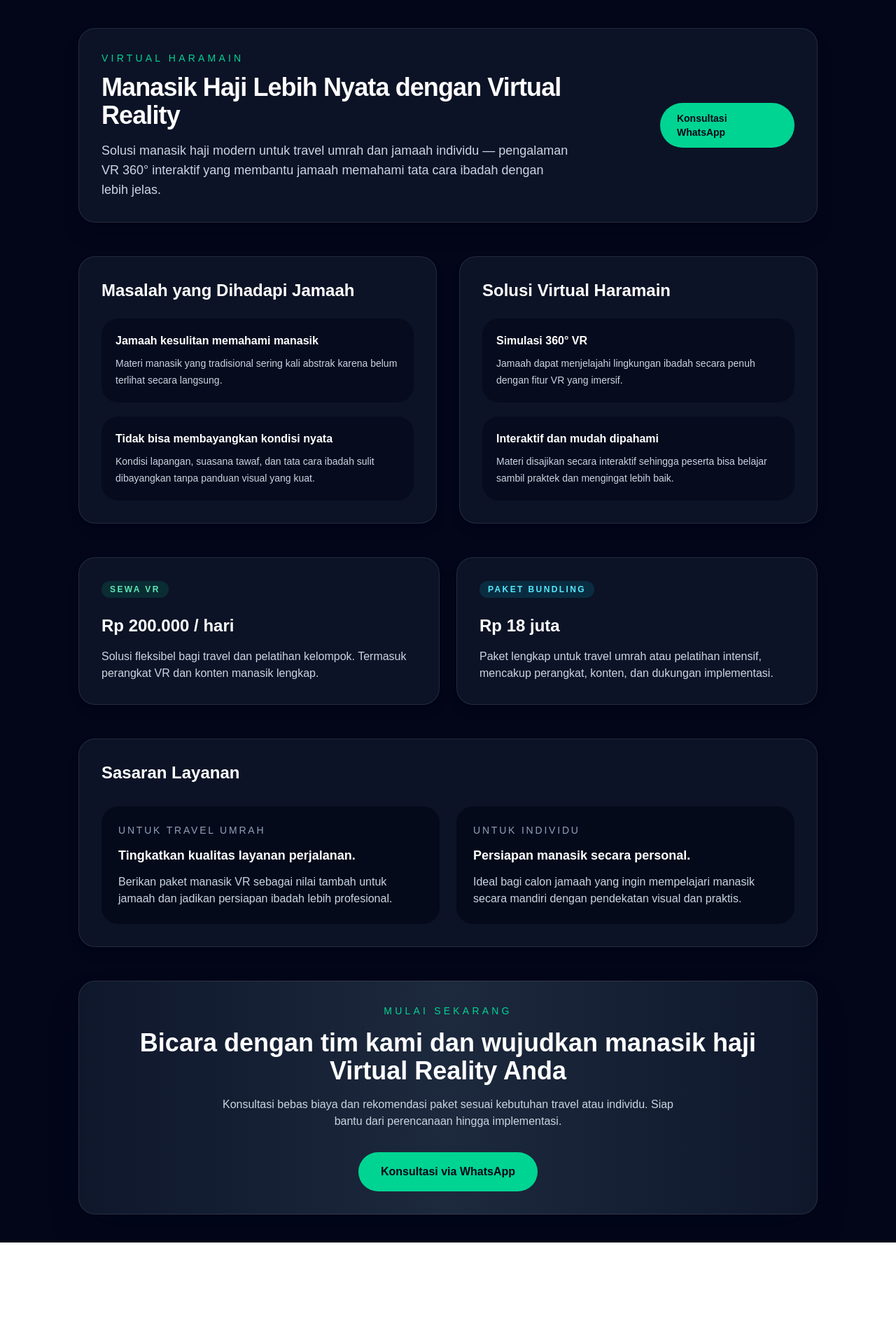
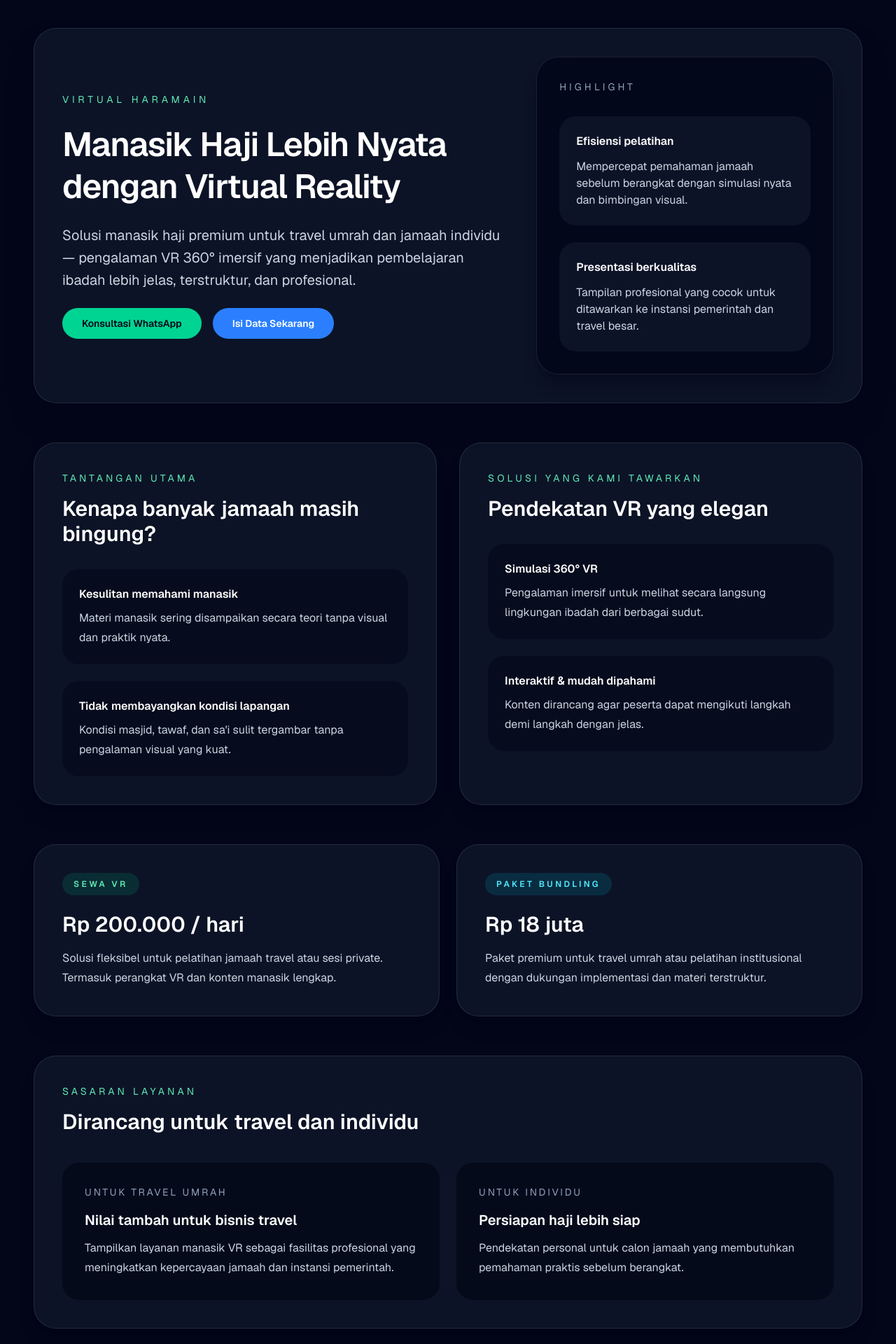
Before and after one commit to hiqfitru-glitch/virtual-haramain, a Next.js app: page / in a window 1280 px wide. Shown: the top 1920 px of the page at 70% size. Before the commit the page ends 1775 px from the top, so only its background shows below. Built offline with nearby package versions, Linux system fonts and the light colour scheme.

Commit message:
add form CTA

```diff
--- a/app/page.tsx
+++ b/app/page.tsx
@@ -1,101 +1,160 @@
 export default function Home() {
   return (
-    <main className="min-h-screen bg-slate-950 text-slate-100">
-      <div className="mx-auto max-w-6xl px-6 py-10 sm:px-8 lg:px-12">
-        <header className="flex flex-col gap-6 rounded-3xl border border-white/10 bg-slate-900/80 p-8 shadow-xl shadow-slate-950/40 backdrop-blur-lg sm:flex-row sm:items-center sm:justify-between">
-          <div>
-            <p className="text-sm uppercase tracking-[0.3em] text-emerald-400">Virtual Haramain</p>
-            <h1 className="mt-3 text-3xl font-semibold tracking-tight text-white sm:text-4xl">
+    <main className="min-h-screen bg-slate-950 text-slate-100 font-sans">
+      <div className="mx-auto max-w-7xl px-6 py-10 sm:px-8 lg:px-12">
+        <header className="rounded-[2rem] border border-white/10 bg-slate-900/80 p-10 shadow-2xl shadow-slate-950/30 backdrop-blur-xl">
+          <div className="grid gap-10 lg:grid-cols-[1.2fr_0.8fr] lg:items-center">
+            <div className="space-y-6">
+              <p className="text-sm uppercase tracking-[0.35em] text-emerald-300">Virtual Haramain</p>
+              <h1 className="text-4xl font-semibold leading-tight tracking-tight text-white sm:text-5xl">
                 Manasik Haji Lebih Nyata dengan Virtual Reality
               </h1>
-            <p className="mt-4 max-w-2xl text-slate-300 sm:text-lg">
-              Solusi manasik haji modern untuk travel umrah dan jamaah individu — pengalaman VR 360° interaktif yang membantu jamaah memahami tata cara ibadah dengan lebih jelas.
+              <p className="max-w-3xl text-lg leading-8 text-slate-300 sm:text-xl">
+                Solusi manasik haji premium untuk travel umrah dan jamaah individu — pengalaman VR 360° imersif yang menjadikan pembelajaran ibadah lebih jelas, terstruktur, dan profesional.
               </p>
-          </div>
+            <div className="flex flex-col gap-4 sm:flex-row">
   <a
     href="https://wa.me/6281379389964"
     target="_blank"
     rel="noreferrer"
-            className="inline-flex items-center justify-center rounded-full bg-emerald-400 px-6 py-3 text-sm font-semibold text-slate-950 transition hover:bg-emerald-300"
+    className="inline-flex items-center justify-center rounded-full bg-emerald-400 px-7 py-3 text-sm font-semibold text-slate-950 transition hover:bg-emerald-300"
   >
     Konsultasi WhatsApp
   </a>
-        </header>
 
-        <section className="mt-12 grid gap-8 lg:grid-cols-2">
-          <div className="rounded-3xl border border-white/10 bg-slate-900/80 p-8 shadow-lg shadow-slate-950/20">
-            <h2 className="text-2xl font-semibold text-white">Masalah yang Dihadapi Jamaah</h2>
-            <div className="mt-6 space-y-5 text-slate-300">
-              <div className="rounded-3xl bg-slate-950/60 p-5">
-                <p className="font-semibold text-white">Jamaah kesulitan memahami manasik</p>
-                <p className="mt-2 text-sm leading-6">Materi manasik yang tradisional sering kali abstrak karena belum terlihat secara langsung.</p>
+  <a
+    href="https://forms.gle/LS78LwNGtJcVHPsPA"
+    target="_blank"
+    rel="noreferrer"
+    className="inline-flex items-center justify-center rounded-full bg-blue-500 px-7 py-3 text-sm font-semibold text-white hover:bg-blue-400"
+  >
+    Isi Data Sekarang
+  </a>
 </div>
-              <div className="rounded-3xl bg-slate-950/60 p-5">
-                <p className="font-semibold text-white">Tidak bisa membayangkan kondisi nyata</p>
-                <p className="mt-2 text-sm leading-6">Kondisi lapangan, suasana tawaf, dan tata cara ibadah sulit dibayangkan tanpa panduan visual yang kuat.</p>
+            </div>
+            <div className="rounded-[2rem] border border-white/10 bg-slate-950/80 p-8 shadow-xl shadow-slate-950/30">
+              <p className="text-sm uppercase tracking-[0.3em] text-slate-400">Highlight</p>
+              <div className="mt-8 space-y-6">
+                <div className="rounded-3xl bg-slate-900/80 p-6">
+                  <p className="text-base font-semibold text-white">Efisiensi pelatihan</p>
+                  <p className="mt-3 text-slate-300">Mempercepat pemahaman jamaah sebelum berangkat dengan simulasi nyata dan bimbingan visual.</p>
+                </div>
+                <div className="rounded-3xl bg-slate-900/80 p-6">
+                  <p className="text-base font-semibold text-white">Presentasi berkualitas</p>
+                  <p className="mt-3 text-slate-300">Tampilan profesional yang cocok untuk ditawarkan ke instansi pemerintah dan travel besar.</p>
                 </div>
               </div>
             </div>
+          </div>
+        </header>
 
-          <div className="rounded-3xl border border-white/10 bg-slate-900/80 p-8 shadow-lg shadow-slate-950/20">
-            <h2 className="text-2xl font-semibold text-white">Solusi Virtual Haramain</h2>
-            <div className="mt-6 space-y-5 text-slate-300">
-              <div className="rounded-3xl bg-slate-950/60 p-5">
+        <section className="mt-14 grid gap-8 lg:grid-cols-2">
+          <article className="rounded-[2rem] border border-white/10 bg-slate-900/80 p-10 shadow-xl shadow-slate-950/20">
+            <p className="text-sm uppercase tracking-[0.3em] text-emerald-300">Tantangan utama</p>
+            <h2 className="mt-4 text-3xl font-semibold text-white">Kenapa banyak jamaah masih bingung?</h2>
+            <div className="mt-8 space-y-6 text-slate-300">
+              <div className="rounded-3xl bg-slate-950/60 p-6">
+                <p className="font-semibold text-white">Kesulitan memahami manasik</p>
+                <p className="mt-2 leading-7">Materi manasik sering disampaikan secara teori tanpa visual dan praktik nyata.</p>
+              </div>
+              <div className="rounded-3xl bg-slate-950/60 p-6">
+                <p className="font-semibold text-white">Tidak membayangkan kondisi lapangan</p>
+                <p className="mt-2 leading-7">Kondisi masjid, tawaf, dan sa'i sulit tergambar tanpa pengalaman visual yang kuat.</p>
+              </div>
+            </div>
+          </article>
+
+          <article className="rounded-[2rem] border border-white/10 bg-slate-900/80 p-10 shadow-xl shadow-slate-950/20">
+            <p className="text-sm uppercase tracking-[0.3em] text-emerald-300">Solusi yang kami tawarkan</p>
+            <h2 className="mt-4 text-3xl font-semibold text-white">Pendekatan VR yang elegan</h2>
+            <div className="mt-8 space-y-6 text-slate-300">
+              <div className="rounded-3xl bg-slate-950/60 p-6">
                 <p className="font-semibold text-white">Simulasi 360° VR</p>
-                <p className="mt-2 text-sm leading-6">Jamaah dapat menjelajahi lingkungan ibadah secara penuh dengan fitur VR yang imersif.</p>
+                <p className="mt-2 leading-7">Pengalaman imersif untuk melihat secara langsung lingkungan ibadah dari berbagai sudut.</p>
               </div>
-              <div className="rounded-3xl bg-slate-950/60 p-5">
-                <p className="font-semibold text-white">Interaktif dan mudah dipahami</p>
-                <p className="mt-2 text-sm leading-6">Materi disajikan secara interaktif sehingga peserta bisa belajar sambil praktek dan mengingat lebih baik.</p>
+              <div className="rounded-3xl bg-slate-950/60 p-6">
+                <p className="font-semibold text-white">Interaktif & mudah dipahami</p>
+                <p className="mt-2 leading-7">Konten dirancang agar peserta dapat mengikuti langkah demi langkah dengan jelas.</p>
               </div>
+            </div>
+          </article>
+        </section>
+
+        <section className="mt-14">
+          <div className="grid gap-6 xl:grid-cols-2">
+            <article className="rounded-[2rem] border border-white/10 bg-slate-900/80 p-10 shadow-xl shadow-slate-950/20">
+              <span className="inline-flex rounded-full bg-emerald-500/15 px-4 py-2 text-xs font-semibold uppercase tracking-[0.28em] text-emerald-300">Sewa VR</span>
+              <h3 className="mt-6 text-3xl font-semibold text-white">Rp 200.000 / hari</h3>
+              <p className="mt-4 text-slate-300 leading-7">Solusi fleksibel untuk pelatihan jamaah travel atau sesi private. Termasuk perangkat VR dan konten manasik lengkap.</p>
+            </article>
+            <article className="rounded-[2rem] border border-white/10 bg-slate-900/80 p-10 shadow-xl shadow-slate-950/20">
+              <span className="inline-flex rounded-full bg-cyan-500/15 px-4 py-2 text-xs font-semibold uppercase tracking-[0.28em] text-cyan-300">Paket Bundling</span>
+              <h3 className="mt-6 text-3xl font-semibold text-white">Rp 18 juta</h3>
+              <p className="mt-4 text-slate-300 leading-7">Paket premium untuk travel umrah atau pelatihan institusional dengan dukungan implementasi dan materi terstruktur.</p>
+            </article>
+          </div>
+        </section>
+
+        <section className="mt-14 rounded-[2rem] border border-white/10 bg-slate-900/80 p-10 shadow-xl shadow-slate-950/20">
+          <p className="text-sm uppercase tracking-[0.3em] text-emerald-300">Sasaran layanan</p>
+          <h2 className="mt-4 text-3xl font-semibold text-white">Dirancang untuk travel dan individu</h2>
+          <div className="mt-10 grid gap-6 md:grid-cols-2">
+            <div className="rounded-3xl bg-slate-950/70 p-8">
+              <p className="text-sm uppercase tracking-[0.2em] text-slate-400">Untuk Travel Umrah</p>
+              <p className="mt-4 text-xl font-semibold text-white">Nilai tambah untuk bisnis travel</p>
+              <p className="mt-3 text-slate-300 leading-7">Tampilkan layanan manasik VR sebagai fasilitas profesional yang meningkatkan kepercayaan jamaah dan instansi pemerintah.</p>
+            </div>
+            <div className="rounded-3xl bg-slate-950/70 p-8">
+              <p className="text-sm uppercase tracking-[0.2em] text-slate-400">Untuk Individu</p>
+              <p className="mt-4 text-xl font-semibold text-white">Persiapan haji lebih siap</p>
+              <p className="mt-3 text-slate-300 leading-7">Pendekatan personal untuk calon jamaah yang membutuhkan pemahaman praktis sebelum berangkat.</p>
             </div>
           </div>
         </section>
 
-        <section className="mt-12">
-          <div className="grid gap-6 lg:grid-cols-2">
-            <article className="rounded-3xl border border-white/10 bg-slate-900/80 p-8 shadow-lg shadow-slate-950/20">
-              <span className="inline-flex rounded-full bg-emerald-500/15 px-3 py-1 text-xs font-semibold uppercase tracking-[0.2em] text-emerald-300">Sewa VR</span>
-              <h3 className="mt-6 text-2xl font-semibold text-white">Rp 200.000 / hari</h3>
-              <p className="mt-4 text-slate-300">Solusi fleksibel bagi travel dan pelatihan kelompok. Termasuk perangkat VR dan konten manasik lengkap.</p>
-            </article>
-
-            <article className="rounded-3xl border border-white/10 bg-slate-900/80 p-8 shadow-lg shadow-slate-950/20">
-              <span className="inline-flex rounded-full bg-cyan-500/15 px-3 py-1 text-xs font-semibold uppercase tracking-[0.2em] text-cyan-300">Paket Bundling</span>
-              <h3 className="mt-6 text-2xl font-semibold text-white">Rp 18 juta</h3>
-              <p className="mt-4 text-slate-300">Paket lengkap untuk travel umrah atau pelatihan intensif, mencakup perangkat, konten, dan dukungan implementasi.</p>
-            </article>
-          </div>
-        </section>
-
-        <section className="mt-12 rounded-3xl border border-white/10 bg-slate-900/80 p-8 shadow-lg shadow-slate-950/20">
-          <h2 className="text-2xl font-semibold text-white">Sasaran Layanan</h2>
-          <div className="mt-8 grid gap-6 md:grid-cols-2">
-            <div className="space-y-3 rounded-3xl bg-slate-950/70 p-6">
-              <p className="text-sm uppercase tracking-[0.2em] text-slate-400">Untuk Travel Umrah</p>
-              <p className="text-lg font-semibold text-white">Tingkatkan kualitas layanan perjalanan.</p>
-              <p className="text-slate-300">Berikan paket manasik VR sebagai nilai tambah untuk jamaah dan jadikan persiapan ibadah lebih profesional.</p>
-            </div>
-            <div className="space-y-3 rounded-3xl bg-slate-950/70 p-6">
-              <p className="text-sm uppercase tracking-[0.2em] text-slate-400">Untuk Individu</p>
-              <p className="text-lg font-semibold text-white">Persiapan manasik secara personal.</p>
-              <p className="text-slate-300">Ideal bagi calon jamaah yang ingin mempelajari manasik secara mandiri dengan pendekatan visual dan praktis.</p>
-            </div>
-          </div>
-        </section>
-
-        <section className="mt-12 rounded-3xl border border-white/10 bg-gradient-to-r from-slate-900 via-slate-800 to-slate-900 p-8 text-center shadow-2xl shadow-slate-950/40">
-          <p className="text-sm uppercase tracking-[0.3em] text-emerald-400">Mulai sekarang</p>
-          <h2 className="mt-4 text-3xl font-semibold text-white sm:text-4xl">Bicara dengan tim kami dan wujudkan manasik haji Virtual Reality Anda</h2>
-          <p className="mx-auto mt-4 max-w-2xl text-slate-300">Konsultasi bebas biaya dan rekomendasi paket sesuai kebutuhan travel atau individu. Siap bantu dari perencanaan hingga implementasi.</p>
+        <section className="mt-16 rounded-[2rem] border border-white/10 bg-gradient-to-r from-slate-900 via-slate-800 to-slate-900 p-12 text-center shadow-2xl shadow-slate-950/40">
+          <p className="text-sm uppercase tracking-[0.3em] text-emerald-300">Ajakan</p>
+          <h2 className="mt-4 text-4xl font-semibold text-white sm:text-5xl">Presentasi resmi untuk pemerintah dan mitra travel</h2>
+          <p className="mx-auto mt-5 max-w-3xl text-base leading-8 text-slate-300 sm:text-lg">
+            Hubungi tim kami untuk konsultasi lengkap dan proposal layanan Virtual Haramain yang siap ditampilkan dalam presentasi formal dan penawaran korporat.
+          </p>
           <a
             href="https://wa.me/6281379389964"
             target="_blank"
             rel="noreferrer"
-            className="mt-8 inline-flex items-center justify-center rounded-full bg-emerald-400 px-8 py-4 text-base font-semibold text-slate-950 transition hover:bg-emerald-300"
+            className="mt-10 inline-flex items-center justify-center rounded-full bg-emerald-400 px-10 py-4 text-base font-semibold text-slate-950 transition hover:bg-emerald-300"
           >
             Konsultasi via WhatsApp
           </a>
+        </section>
+        <section className="mt-16 rounded-[2rem] border border-white/10 bg-gradient-to-r from-slate-900 via-slate-800 to-slate-900 p-12 text-center shadow-2xl shadow-slate-950/40">
+  <p className="text-sm uppercase tracking-[0.3em] text-emerald-300">Ajakan</p>
+  <h2 className="mt-4 text-4xl font-semibold text-white sm:text-5xl">
+    Presentasi resmi untuk pemerintah dan mitra travel
+  </h2>
+  <p className="mx-auto mt-5 max-w-3xl text-base leading-8 text-slate-300 sm:text-lg">
+    Hubungi tim kami untuk konsultasi lengkap dan proposal layanan Virtual Haramain.
+  </p>
+
+  <div className="mt-10 flex flex-col items-center gap-4">
+    <a
+      href="https://wa.me/6281379389964"
+      target="_blank"
+      rel="noreferrer"
+      className="inline-flex items-center justify-center rounded-full bg-emerald-400 px-10 py-4 text-base font-semibold text-slate-950 hover:bg-emerald-300"
+    >
+      Konsultasi via WhatsApp
+    </a>
+
+    <a
+      href="https://forms.gle/LFTHHLQBFyNaqzM7A"
+      target="_blank"
+      rel="noreferrer"
+      className="inline-flex items-center justify-center rounded-full bg-blue-500 px-10 py-4 text-base font-semibold text-white hover:bg-blue-400"
+    >
+      Isi Data & Dapatkan Penawaran
+    </a>
+  </div>
 </section>
       </div>
     </main>
```
Lines whose indentation alone changed are shown as unchanged.
